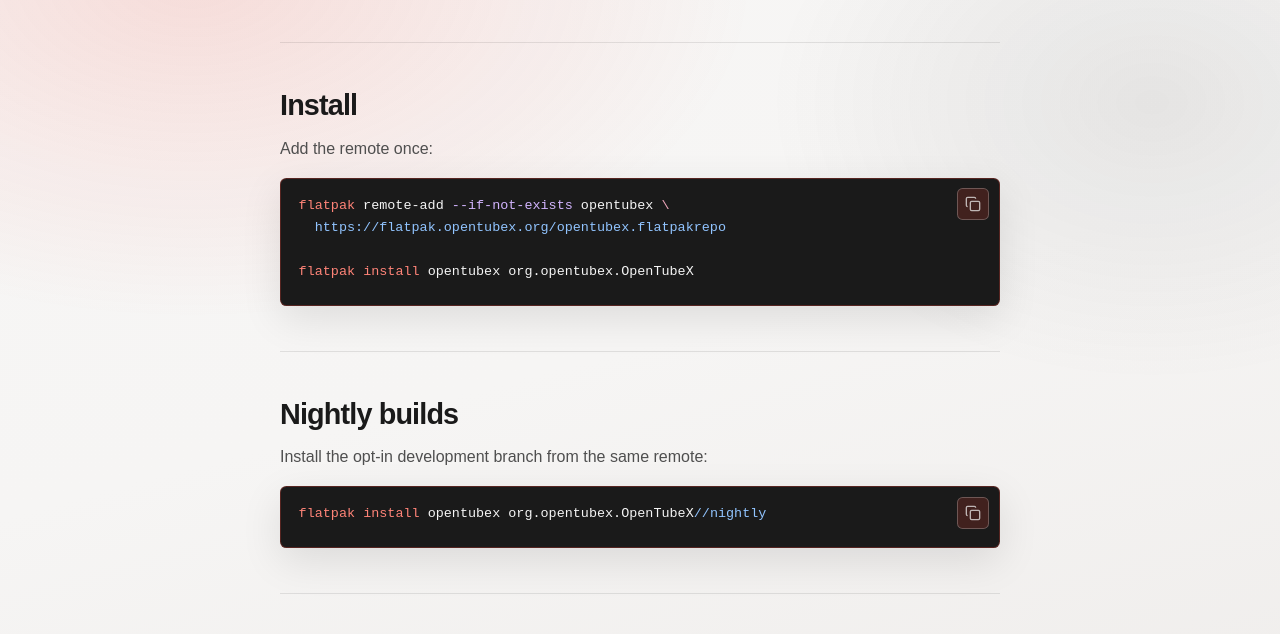
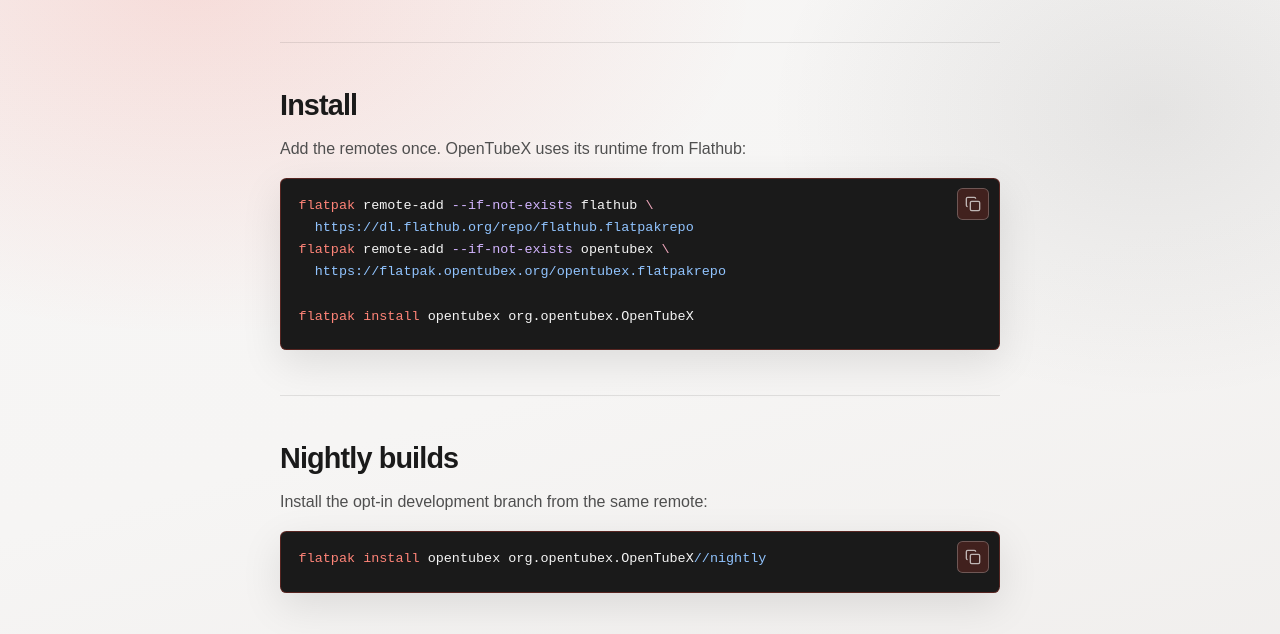
Before and after one commit to OpenTubeX/flatpak, a plain HTML site: page pages/index.html in a window 1280 px wide. Shown: the part 146-780 px from the top of the page. Drawn offline with Linux system fonts and the light colour scheme; a web font is replaced by a local one.

Commit message:
docs(pages): add the Flathub remote to the install commands
The app's runtime comes from Flathub, so installing failed on systems
without the Flathub remote.

```diff
--- a/pages/index.html
+++ b/pages/index.html
@@ -28,9 +28,11 @@
     </p>
 
     <h2 id="install">Install</h2>
-    <p>Add the remote once:</p>
+    <p>Add the remotes once. OpenTubeX uses its runtime from Flathub:</p>
     <div class="card">
-      <pre><code class="language-shell">flatpak remote-add --if-not-exists opentubex \
+      <pre><code class="language-shell">flatpak remote-add --if-not-exists flathub \
+  https://dl.flathub.org/repo/flathub.flatpakrepo
+flatpak remote-add --if-not-exists opentubex \
   https://flatpak.opentubex.org/opentubex.flatpakrepo
 
 flatpak install opentubex org.opentubex.OpenTubeX</code></pre>
```
